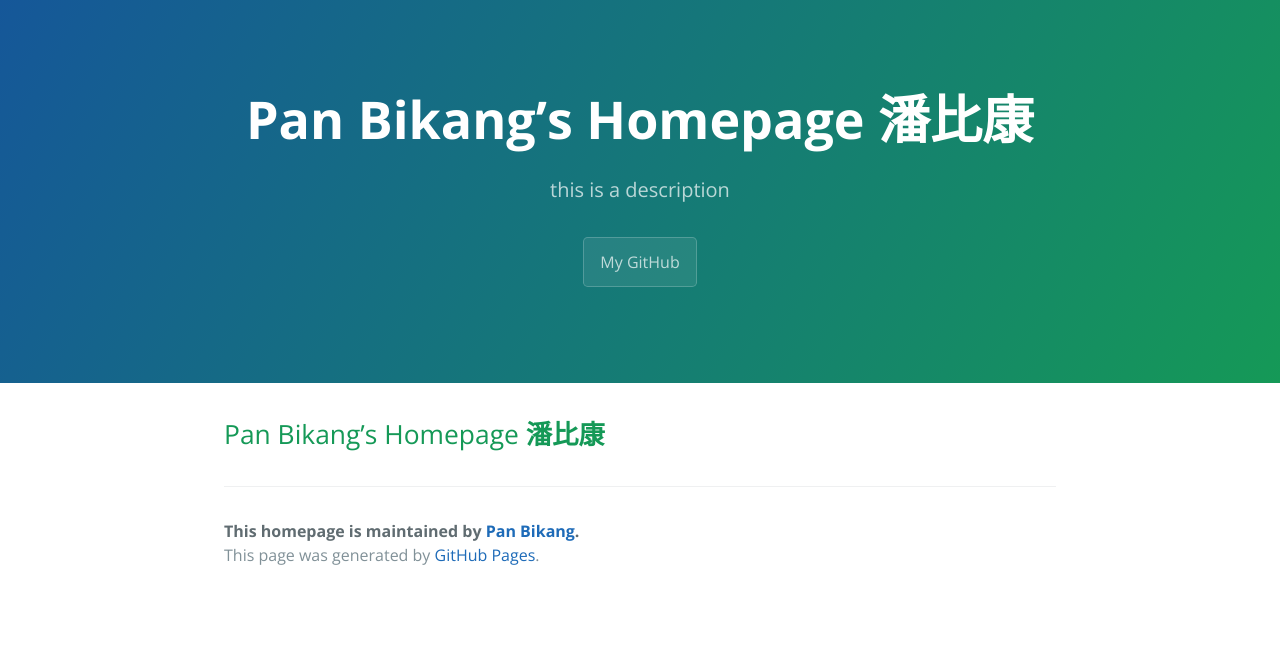
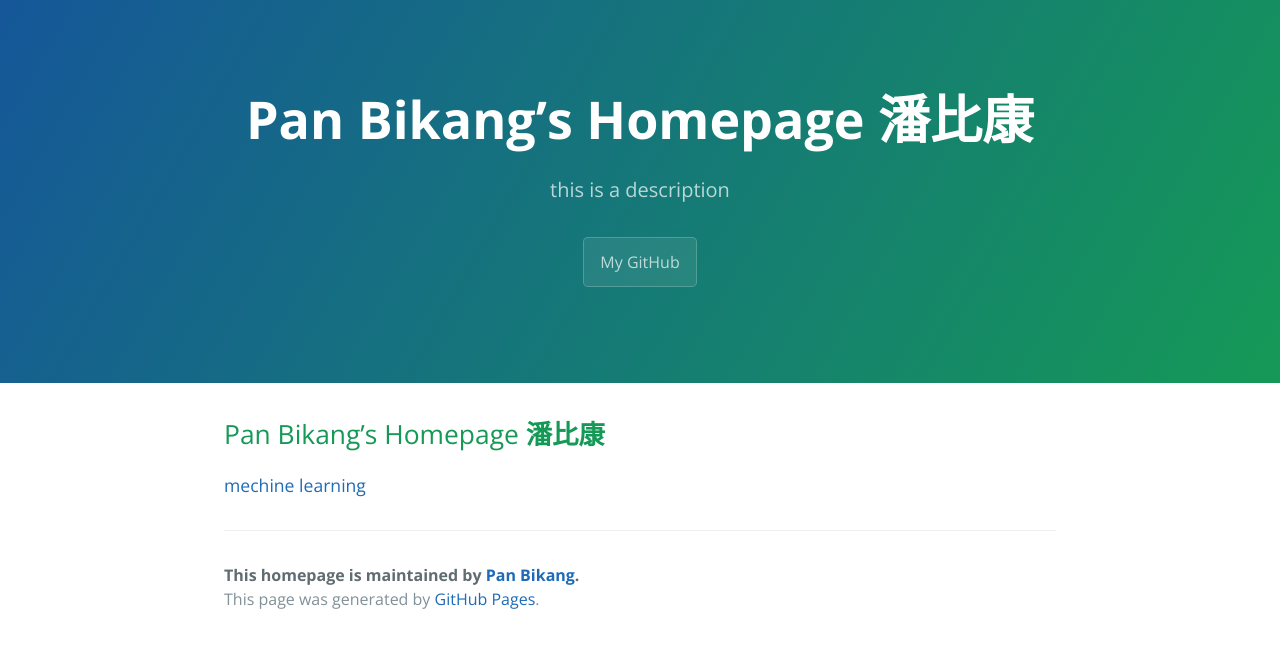
Before and after one commit to PanBikang/blog, a Jekyll site: the page built from index.md, in a window 1280 px wide. Shown: the top 648 px of the page. Built offline with Jekyll 4.4.1, drawn with Linux system fonts in a browser that asks for light colours; our own code applies the rules of GitHub Pages for plain Markdown files.

Commit message:
add a note

```diff
--- a/index.md
+++ b/index.md
@@ -1 +1,3 @@
 ## Pan Bikang’s Homepage **潘比康**
+
+[mechine learning](note/mechine%20learning.md)
```
Also changed, not shown: note/mechine learning.md (added, +1 -0 lines).
